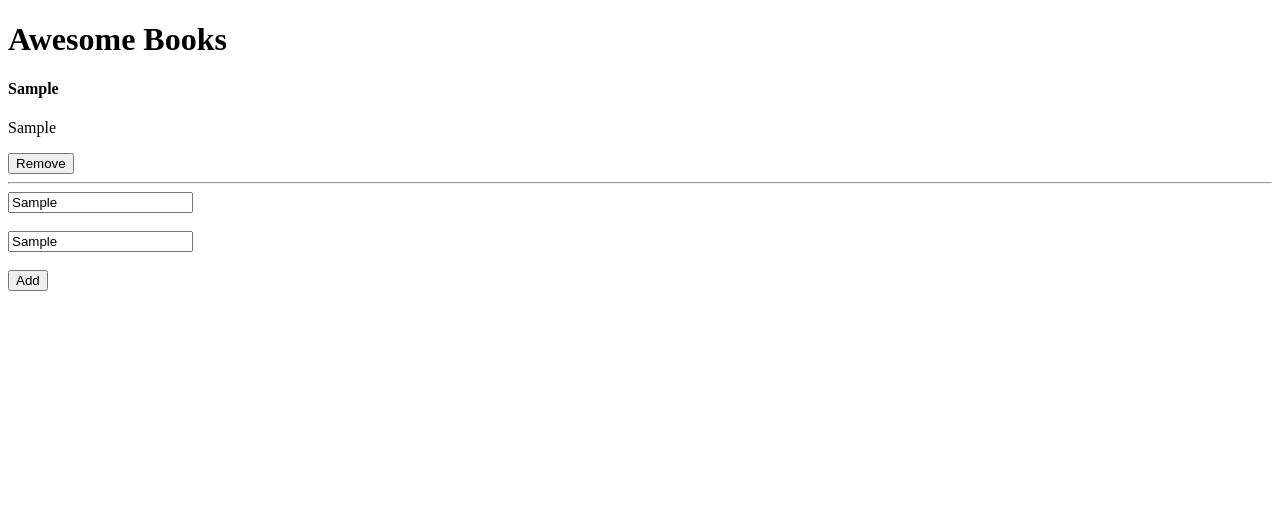
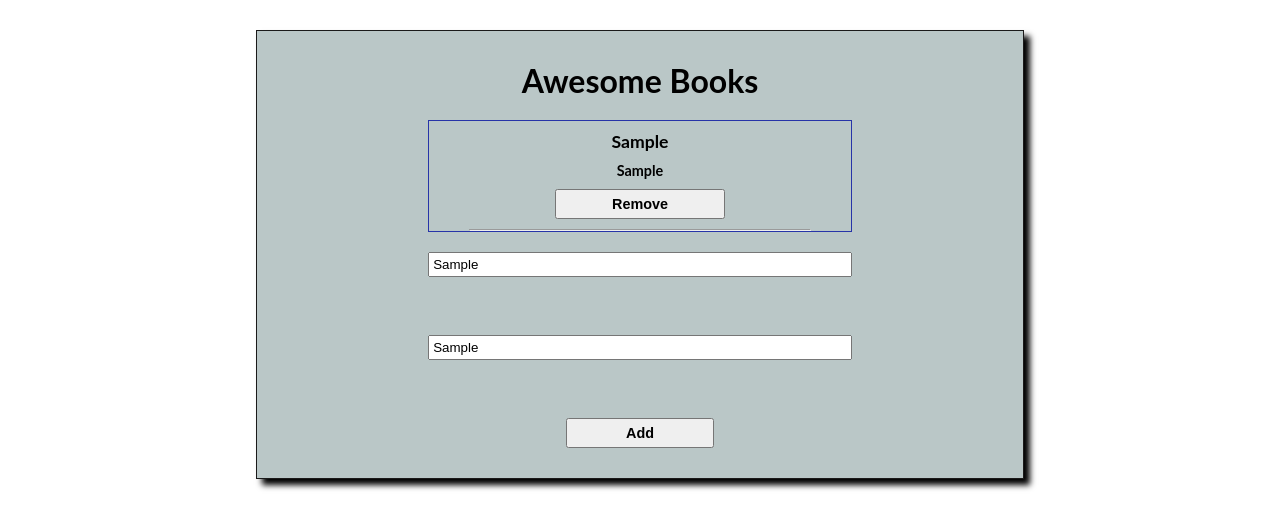
Before and after one commit to zewdu444/Awesome-books, a plain HTML site: page index.html in a window 1280 px wide. Both pictures are taken after typing "Sample", "Sample" into the empty fields and a click on the button "Add". Drawn offline with Linux system fonts and the light colour scheme.

Commit message:
Update the page

```diff
--- a/css/style.css
+++ b/css/style.css
@@ -1 +1,76 @@
-/* style all */
+* {
+    margin: 0;
+    padding: 0;
+    box-sizing: border-box;
+  }
+
+  .container {
+    font-family: 'Lato', sans-serif;
+    width: 60%;
+    margin: auto;
+    padding: 30px;
+    margin-top: 30px;
+    border: 1px solid rgb(27, 26, 26);
+    text-align: center;
+    box-shadow: 6px 6px 6px;
+    background-color: rgb(186, 199, 199);
+  }
+
+  .booksCont {
+    width: 60%;
+    margin: 20px auto;
+    border: 1px solid rgb(39, 52, 168);
+  }
+
+  .book {
+    padding: 0 40px;
+    padding-top: 10px;
+    display: flex;
+    flex-direction: column;
+    gap: 10px;
+  }
+
+  .bookTitle {
+    font-size: 1.1em;
+    font-weight: bold;
+  }
+
+  .bookAuthor {
+    font-size: 0.9em;
+    font-weight: bold;
+  }
+
+  .removeBtn {
+    width: 50%;
+    margin: 0 auto;
+    padding: 5px 0;
+    font-size: 0.9em;
+    font-weight: bold;
+  }
+
+  .addBook {
+    width: 60%;
+    margin: 0 auto;
+    display: flex;
+    flex-direction: column;
+    gap: 10px;
+  }
+
+  input {
+    padding: 3px;
+  }
+
+  #addBtn {
+    width: 35%;
+    margin: 0 auto;
+    padding: 5px 0;
+    font-size: 0.9em;
+    font-weight: bold;
+  }
+
+::placeholder {
+color: rgb(71, 101, 197);
+text-transform: lowercase;
+font-style: italic;
+font-size: 10px;
+}
```
